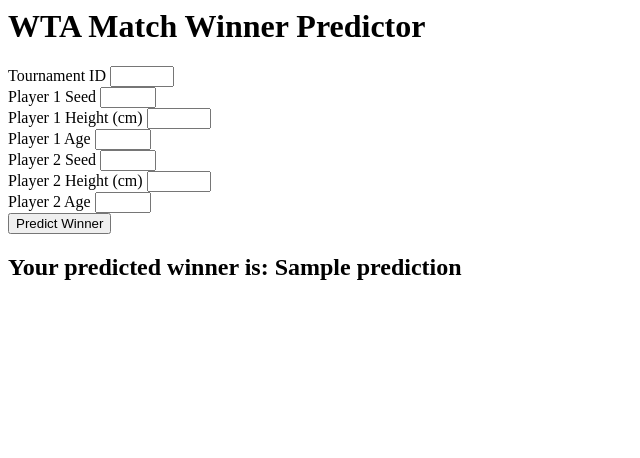
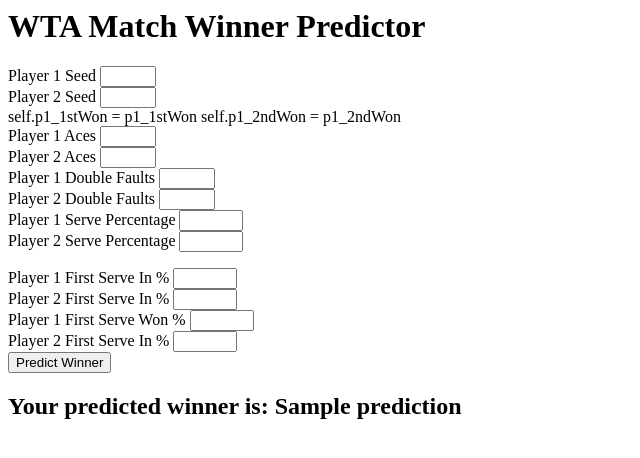
Before and after one commit to AnnambhotlaK/mlproject, a Flask app: template templates/home.html in a window 1280 px wide. Shown: the top 458 px of the page, without its empty margins (0-640 px from the left). Run offline with Flask 3, Linux system fonts and the light colour scheme; the template is opened without the code that fills it: most values are stand-ins (such as "Sample title", 1, 10 or a date in 2020).

Commit message:
continue reformatting html with only necessary data

```diff
--- a/templates/home.html
+++ b/templates/home.html
@@ -5,32 +5,19 @@
 
        <form action="{{ url_for('predict_datapoint')}}" method="post">
 
-        <!--TOURNEY_ID (+ SURFACE + DRAW_SIZE + TOURNEY_LEVEL + TOURNEY_DATE)-->
+        <!--TOURNEY_ID (+ SURFACE + DRAW_SIZE + TOURNEY_LEVEL + TOURNEY_DATE)
         <div class="mb-3">
             <label class="form-label">Tournament ID</label>
             <input class="form-control" type="number" name="tourney_id"
                 min='0' max='100' />
         </div>
+        -->
 
         <!--P1_SEED-->
         <div class="mb-3">
             <label class="form-label">Player 1 Seed</label>
             <input class="form-control" type="number" name="tourney_id"
                 min='1' max='32' />
-        </div>
-
-        <!--P1_HT-->
-        <div class="mb-3">
-            <label class="form-label">Player 1 Height (cm)</label>
-            <input class="form-control" type="number" name="p1_ht"
-                min='100' max='250' />
-        </div>
-
-        <!--P1_AGE-->
-        <div class="mb-3">
-            <label class="form-label">Player 1 Age</label>
-            <input class="form-control" type="number" name="p1_ht"
-                min='15' max='45' />
         </div>
 
         <!--P2_SEED-->
@@ -40,19 +27,102 @@
                 min='1' max='32' />
         </div>
 
-        <!--P2_HT-->
-        <div class="mb-3">
-            <label class="form-label">Player 2 Height (cm)</label>
-            <input class="form-control" type="number" name="p1_ht"
-                min='100' max='250' />
+        self.p1_1stWon = p1_1stWon
+        self.p1_2ndWon = p1_2ndWon
+
+        <!--ACES-->
+        <div class="mb-3-group">
+            <!--P1_ACE-->
+            <div class="mb-3">
+                <label class="form-label">Player 1 Aces</label>
+                <input class="form-control" type="number" name="p1_ace"
+                    min='0' max='35' />
+            </div>
+
+            <!--P2_ACE-->
+            <div class="mb-3">
+                <label class="form-label">Player 2 Aces</label>
+                <input class="form-control" type="number" name="p1_ace"
+                    min='0' max='35' />
+            </div>
         </div>
 
-        <!--P2_AGE-->
-        <div class="mb-3">
-            <label class="form-label">Player 2 Age</label>
-            <input class="form-control" type="number" name="p1_ht"
-                min='15' max='45' />
+        <!--DOUBLE FAULTS-->
+        <div class="mb-3-group">
+            <!--P1_DF-->
+            <div class="mb-3">
+                <label class="form-label">Player 1 Double Faults</label>
+                <input class="form-control" type="number" name="p1_df"
+                    min='0' max='35' />
+            </div>
+
+            <!--P2_DF-->
+            <div class="mb-3">
+                <label class="form-label">Player 2 Double Faults</label>
+                <input class="form-control" type="number" name="p2_df"
+                    min='0' max='35' />
+            </div>
         </div>
+
+        <!--SERVE PERCENTAGE-->
+        <div class="mb-3-group">
+            <!--P1_SVPT-->
+            <div class="mb-3">
+                <label class="form-label">Player 1 Serve Percentage</label>
+                <input class="form-control" type="number" name="p1_svpt"
+                    min='0' max='100' />
+            </div>
+
+            <!--P2_SVPT-->
+            <div class="mb-3">
+                <label class="form-label">Player 2 Serve Percentage</label>
+                <input class="form-control" type="number" name="p2_svpt"
+                    min='0' max='100' />
+                </div>
+            </div>
+        </div>
+
+        <!--FIRST SERVE IN %-->
+        <div class="mb-3-group">
+            <!--P1_1STIN-->
+            <div class="mb-3">
+                <label class="form-label">Player 1 First Serve In %</label>
+                <input class="form-control" type="number" name="p1_1stIn"
+                    min='0' max='100' />
+            </div>
+
+            <!--P2_1STIN-->
+            <div class="mb-3">
+                <label class="form-label">Player 2 First Serve In %</label>
+                <input class="form-control" type="number" name="p2_1stIn"
+                    min='0' max='100' />
+            </div>
+        </div>
+
+        <!--FIRST SERVE WON %-->
+
+        <div class="mb-3-group">
+            <!--P1_1STWON-->
+            <div class="mb-3">
+                <label class="form-label">Player 1 First Serve Won %</label>
+                <input class="form-control" type="number" name="p1_1stWon"
+                    min='0' max='100' />
+            </div>
+
+            <!--P2_1STWON-->
+            <div class="mb-3">
+                <label class="form-label">Player 2 First Serve In %</label>
+                <input class="form-control" type="number" name="p2_1stWon"
+                    min='0' max='100' />
+            </div>
+        </div>
+
+
+
+
+
+
+
 
 
 
```
